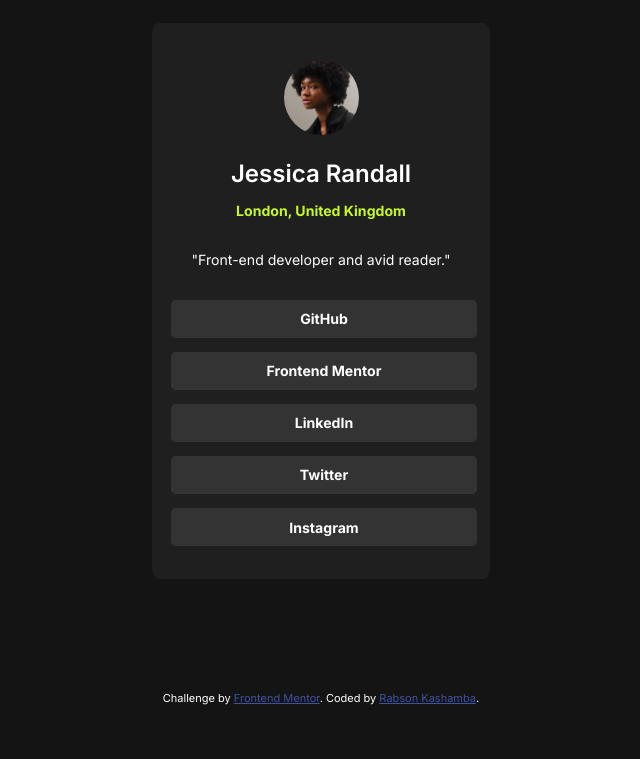
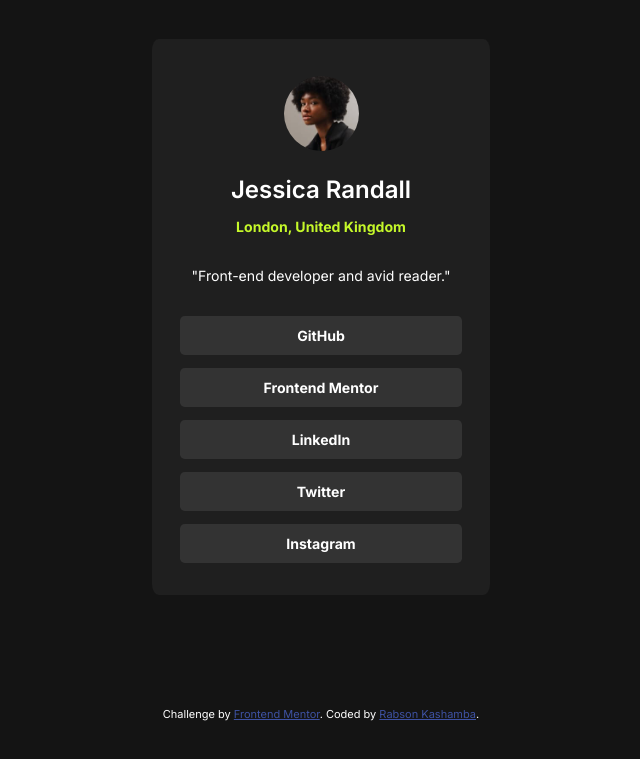
Before and after one commit to rabkashamba/social-links-profile, a plain HTML site: page index.html in a window 1280 px wide. Shown: the part 113-872 px from the top of the page, without its empty margins (319-959 px from the left). Drawn offline with Linux system fonts and the light colour scheme.

Commit message:
Improved buttons height and width

```diff
--- a/style.css
+++ b/style.css
@@ -32,7 +32,7 @@ p {
     padding: 5%;
     border-radius: 2%;
     width: 80%;
-    margin: 0 auto;
+    margin: 1rem auto;
     text-align: center;
 }
 
@@ -59,12 +59,15 @@ p {
     margin-bottom: 2rem;
 }
 
+
+
 .social-links p {
     display: flex;
     justify-content: center;
     align-items: center;
-    width: 100%;
-    height: 2rem;
+    width: 92%;
+    margin: 0.8rem auto;
+    height: 2.08rem;
     background-color: var(--third-color);
     padding: 1%;
     border-radius: 0.3rem;
```
Also changed, not shown: 1 other file.
